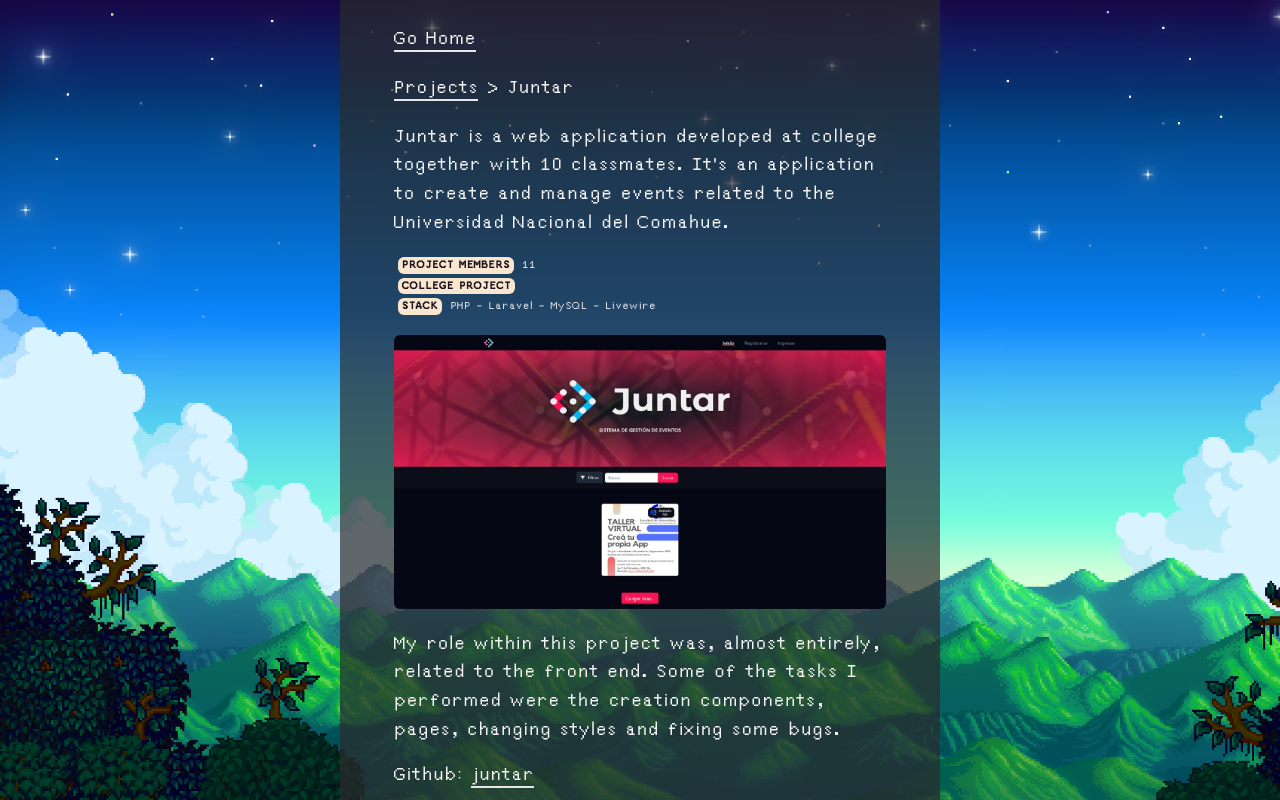
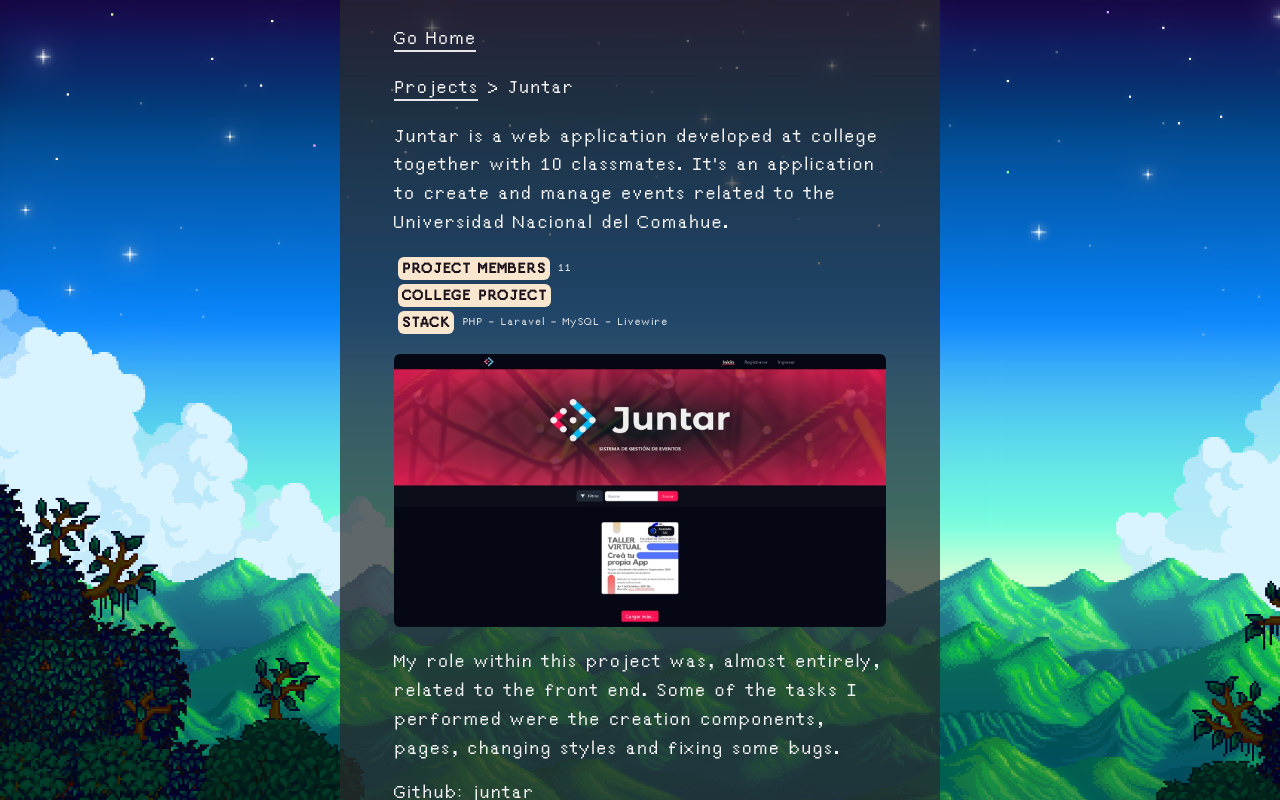
Before and after one commit to diazAimar/nextjs-portfolio, a Next.js app: page /projects/juntar in a window 1280 px wide. Built offline with nearby package versions, Linux system fonts and the light colour scheme.

Commit message:
✨ Styles

```diff
--- a/components/shared/Meta.jsx
+++ b/components/shared/Meta.jsx
@@ -3,7 +3,7 @@
 export default function Meta({ children }) {
   return (
     <Box className="bg-[#f9e6cf] inline-block rounded-md px-1 mr-2">
-      <Typography className="text-[14px] text-[#1c121c] font-semibold uppercase">
+      <Typography className="text-[1.2rem] text-[#1c121c] font-semibold uppercase">
         {children}
       </Typography>
     </Box>
```
